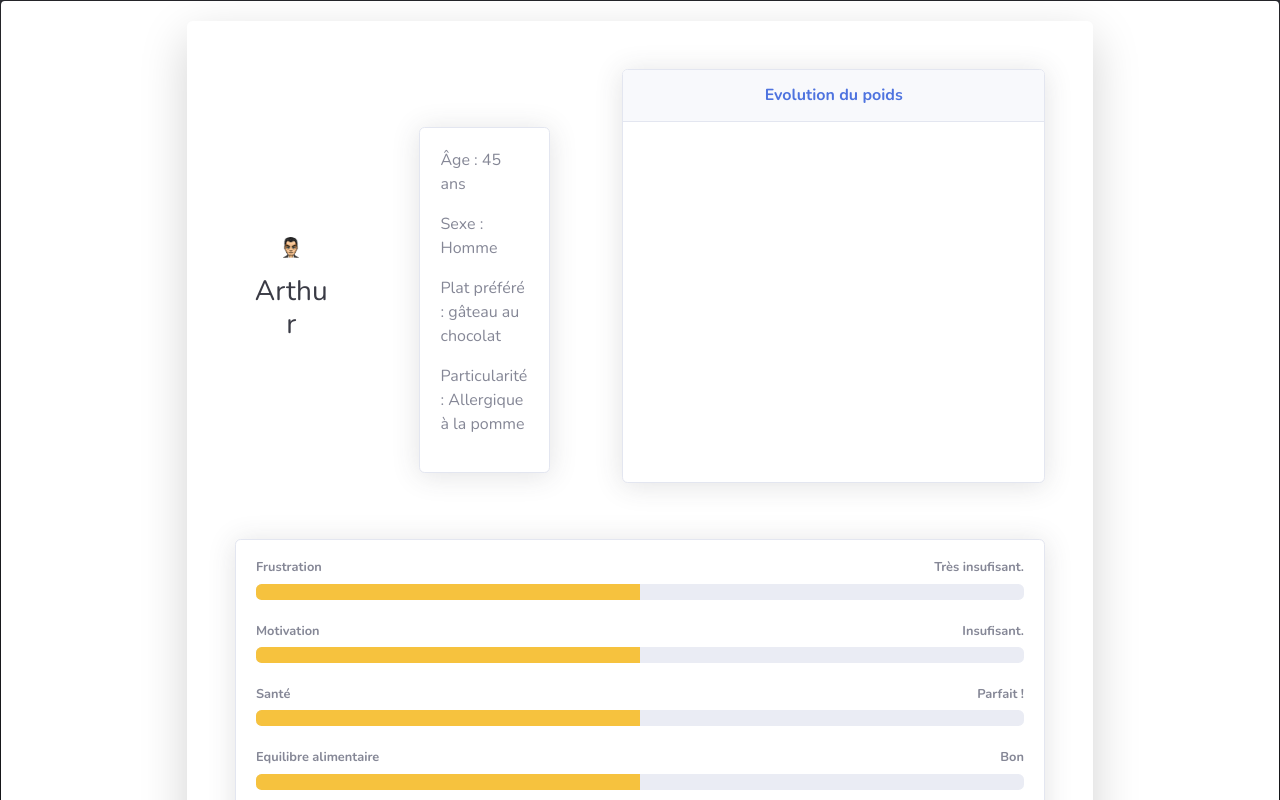
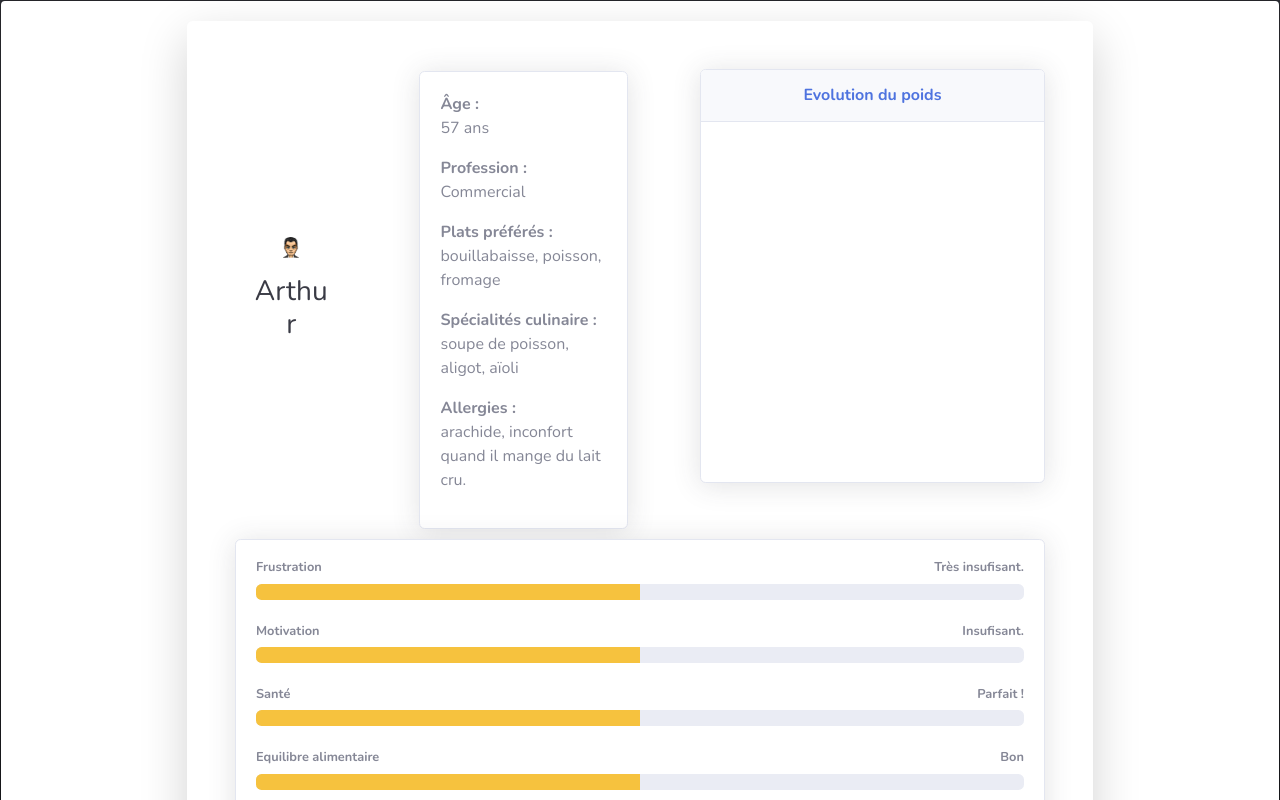
Before and after one commit to i2ml/SeriousGame, a plain HTML site: page game.html in a window 1280 px wide. Both pictures are taken after a click on the button "Voir mon profil". Shown: the top 800 px of the page. Drawn offline with nearby package versions, Linux system fonts and the light colour scheme.

Commit message:
update profile info

```diff
--- a/game.html
+++ b/game.html
@@ -104,18 +104,18 @@
                         </div>
                       </div>
                     </div>
-                    <div class="col-lg-2 d-none d-lg-block">
+                    <div class="col-lg-3 d-none d-lg-block">
                       <div class="card shadow mb-4  mt-5 full-height">
                         <div class="card-body">
-                          <p>Âge : 45 ans</p>
-                          <p>Sexe : Homme</p>
-                          <p> Plat préféré : gâteau au
-                            chocolat</p>
-                          <p> Particularité : Allergique à la pomme</p>
+                          <p><b>Âge :</b> <br>57 ans</p>
+                          <p><b>Profession :</b><br>Commercial</p>
+                          <p> <b>Plats préférés :</b> <br>bouillabaisse, poisson, fromage</p>
+                          <p> <b>Spécialités culinaire :</b> <br>soupe de poisson, aligot, aïoli</p>
+                          <p> <b>Allergies :</b> <br>arachide, inconfort quand il mange du lait cru.</p>
                         </div>
                       </div>
                     </div>
-                    <div class="col-lg-7 d-none d-lg-block">
+                    <div class="col-lg-6 d-none d-lg-block">
                       <div class="p-5">
                         <div class="text-center">
                           <div class="card shadow mb-4">
```
